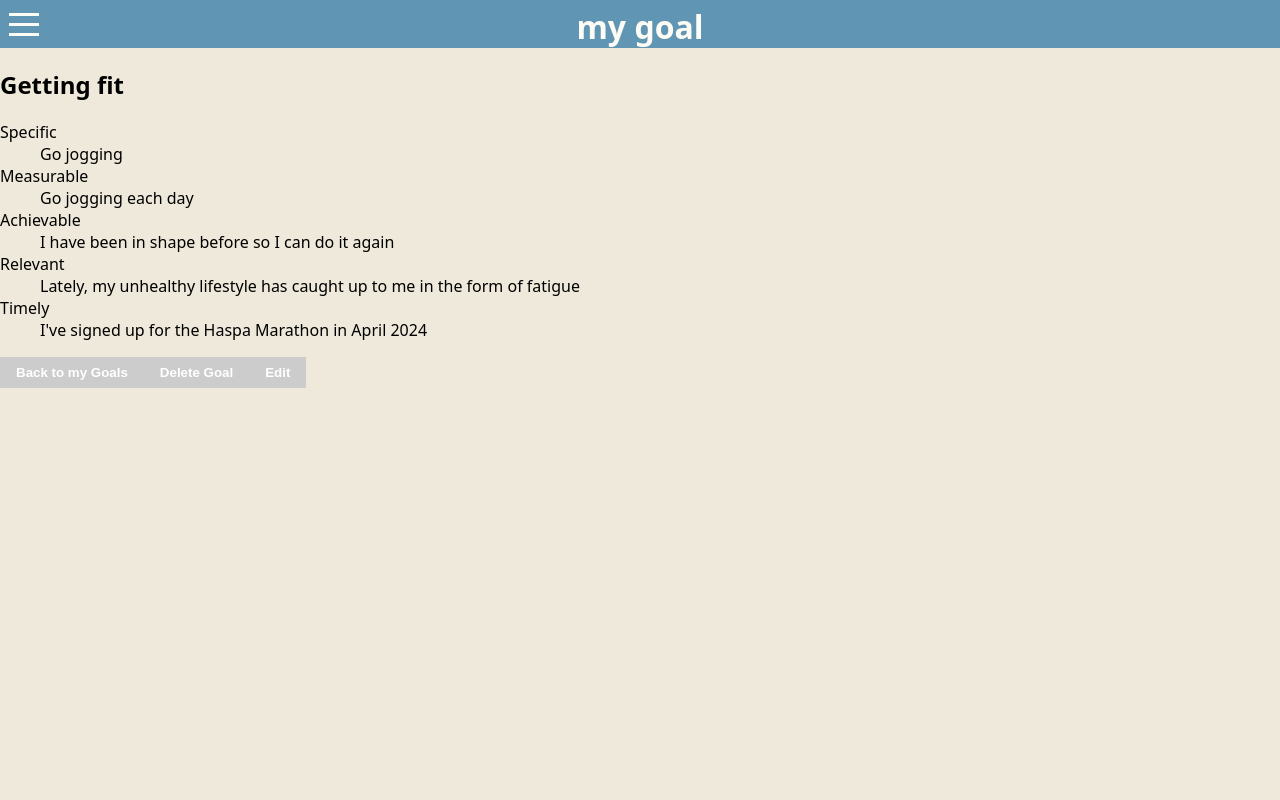
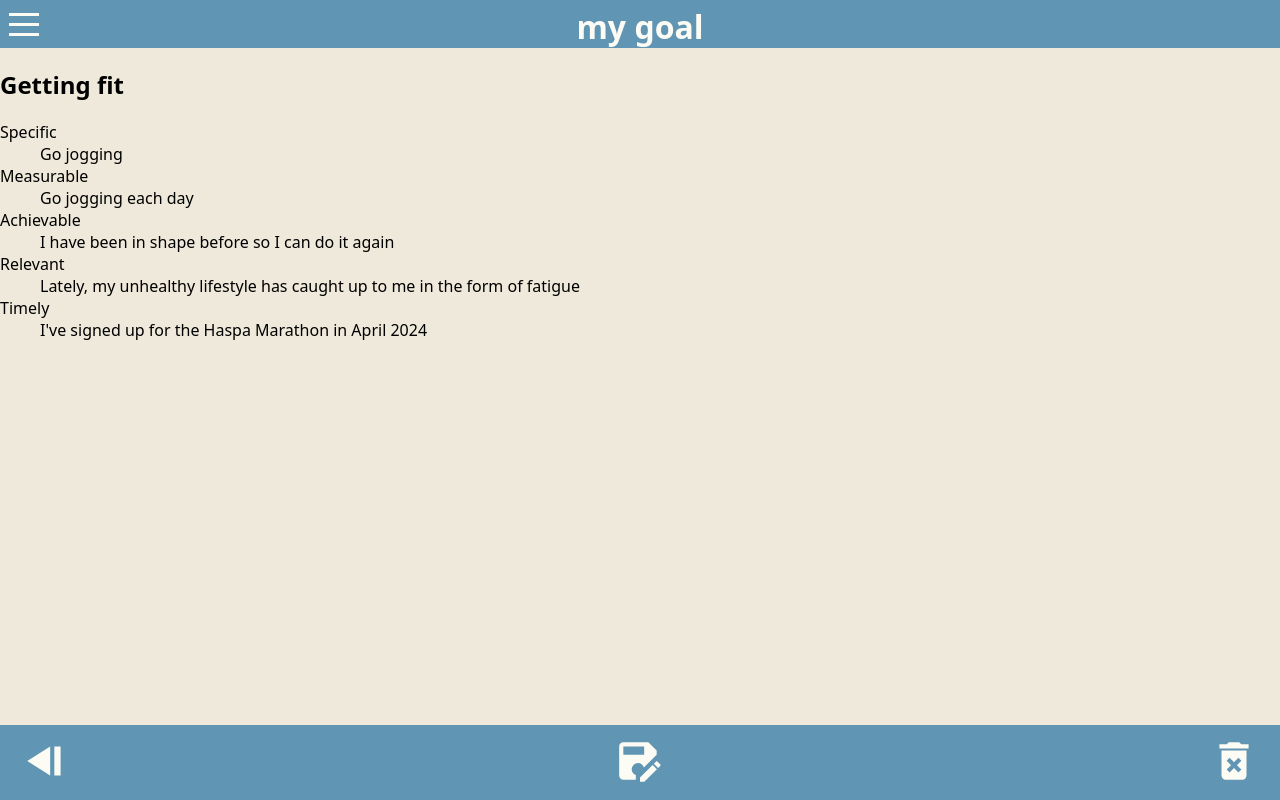
Before and after one commit to CorneliusMoe/Capstone-Cornelius, a Next.js app: page /goal/1 in a window 1280 px wide. Built offline with nearby package versions, Linux system fonts and the light colour scheme.

Commit message:
add goaldetail footer with functionality and rename the formpage footer

```diff
--- a/components/Form/index.js
+++ b/components/Form/index.js
@@ -1,7 +1,6 @@
 import { useRouter } from "next/router";
 import { useState } from "react";
 import GoalInput from "@/components/GoalInput/index";
-import FooterFormPage from "../FormFooter";
 import Card from "../FormCard";
 import styled from "styled-components";
 
--- a/components/GoalDetailCard/index.js
+++ b/components/GoalDetailCard/index.js
@@ -2,7 +2,8 @@ import { useRouter } from "next/router";
 import { useState } from "react";
 import Header from "@/components/Header";
 import GoalInput from "@/components/GoalInput";
-import { Card } from "../FormCard";
+import Card from "@/components/FormCard";
+import GoalDetailFooter from "@/components/GoalDetailFooter";
 import styled from "styled-components";
 import { confirmAlert } from "react-confirm-alert";
 import "react-confirm-alert/src/react-confirm-alert.css";
@@ -45,10 +46,6 @@ export default function GoalDetailCard({ goal, deleteGoal, updateGoal }) {
   const [isEditing, setIsEditing] = useState(false);
   const [editedGoal, setEditedGoal] = useState(goal);
   const router = useRouter();
-
-  function handleEdit() {
-    setIsEditing(true);
-  }
 
   function handleTimelyOptionChangeWrapper(value) {
     setEditedGoal((prevGoal) => ({
@@ -127,7 +124,7 @@ export default function GoalDetailCard({ goal, deleteGoal, updateGoal }) {
     <>
       <Header title="my goal" />
       {isEditing ? (
-        <StyledForm onSubmit={handleSave}>
+        <StyledForm id="form1" onSubmit={handleSave}>
           <Card>
             <GoalInput
               title="Be S.M.A.R.T."
@@ -227,9 +224,11 @@ export default function GoalDetailCard({ goal, deleteGoal, updateGoal }) {
               <dd>{formattedTimely}</dd>
             </dl>
           </section>
-          <StyledButton onClick={handleGoBack}>Back to my Goals</StyledButton>
-          <StyledButton onClick={handleDelete}>Delete Goal</StyledButton>
-          <StyledButton onClick={handleEdit}>Edit</StyledButton>
+          <GoalDetailFooter
+            onBack={handleGoBack}
+            onDelete={handleDelete}
+            onEdit={() => setIsEditing(true)}
+          />
         </>
       )}
     </>
--- /dev/null
+++ b/components/GoalDetailFooter/index.js
@@ -0,0 +1,38 @@
+import styled from "styled-components";
+import SvgIcon from "../Icons";
+
+const FooterContainer = styled.footer`
+  position: fixed;
+  bottom: 0;
+  left: 0;
+  right: 0;
+  display: flex;
+  justify-content: space-between;
+  align-items: center;
+  background-color: #6096b4;
+  padding: 10px;
+`;
+
+const IconButton = styled.button`
+  background: transparent;
+  border: none;
+  cursor: pointer;
+  margin: 0 5px;
+`;
+
+export default function GoalDetailFooter({ onBack, onEdit, onDelete }) {
+  return (
+    <FooterContainer>
+      {" "}
+      <IconButton onClick={onBack}>
+        <SvgIcon variant="backArrow" color="#fcfbf4" />
+      </IconButton>
+      <IconButton onClick={onEdit}>
+        <SvgIcon variant="edit" color="#fcfbf4" />
+      </IconButton>{" "}
+      <IconButton onClick={onDelete}>
+        <SvgIcon variant="delete" color="#fcfbf4" />
+      </IconButton>
+    </FooterContainer>
+  );
+}
--- a/components/Icons/index.js
+++ b/components/Icons/index.js
@@ -12,11 +12,11 @@ const paths = {
     path: "M10,19L10.14,18.86C8.9,18.5 8,17.36 8,16A3,3 0 0,1 11,13C12.36,13 13.5,13.9 13.86,15.14L20,9V7L16,3H4C2.89,3 2,3.9 2,5V19A2,2 0 0,0 4,21H10V19M4,5H14V9H4V5M20.04,12.13C19.9,12.13 19.76,12.19 19.65,12.3L18.65,13.3L20.7,15.35L21.7,14.35C21.92,14.14 21.92,13.79 21.7,13.58L20.42,12.3C20.31,12.19 20.18,12.13 20.04,12.13M18.07,13.88L12,19.94V22H14.06L20.12,15.93L18.07,13.88Z",
   },
   delete: {
-    viewBox: "0 0 24 24",
-    path: "M19,4H15.5L14.5,3H9.5L8.5,4H5V6H19M6,19A2,2 0 0,0 8,21H16A2,2 0 0,0 18,19V7H6V19Z",
+    viewbox: "0 0 24 24",
+    path: "M6,19A2,2 0 0,0 8,21H16A2,2 0 0,0 18,19V7H6V19M8.46,11.88L9.87,10.47L12,12.59L14.12,10.47L15.53,11.88L13.41,14L15.53,16.12L14.12,17.53L12,15.41L9.88,17.53L8.47,16.12L10.59,14L8.46,11.88M15.5,4L14.5,3H9.5L8.5,4H5V6H19V4H15.5Z",
   },
   cancel: {
-    viewBox: "0 0 24 24",
+    viewbox: "0 0 24 24",
     path: "M12 2C17.5 2 22 6.5 22 12S17.5 22 12 22 2 17.5 2 12 6.5 2 12 2M12 4C10.1 4 8.4 4.6 7.1 5.7L18.3 16.9C19.3 15.5 20 13.8 20 12C20 7.6 16.4 4 12 4M16.9 18.3L5.7 7.1C4.6 8.4 4 10.1 4 12C4 16.4 7.6 20 12 20C13.9 20 15.6 19.4 16.9 18.3Z",
   },
 };
--- a/pages/create/index.js
+++ b/pages/create/index.js
@@ -1,6 +1,6 @@
 import Form from "@/components/Form";
 import Header from "@/components/Header";
-import FooterFormPage from "@/components/FormFooter";
+import FooterFormPage from "@/components/FooterFormPage";
 import { useRouter } from "next/router";
 
 export default function FormPage({ addGoal, timelyOption, setTimelyOption }) {
```
Also changed, not shown: components/FooterFormPage/index.js (renamed from components/FormFooter/index.js).
